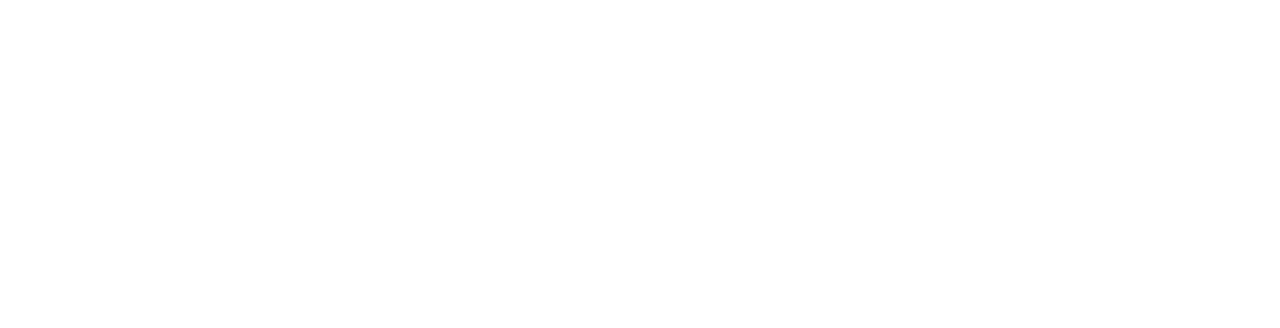
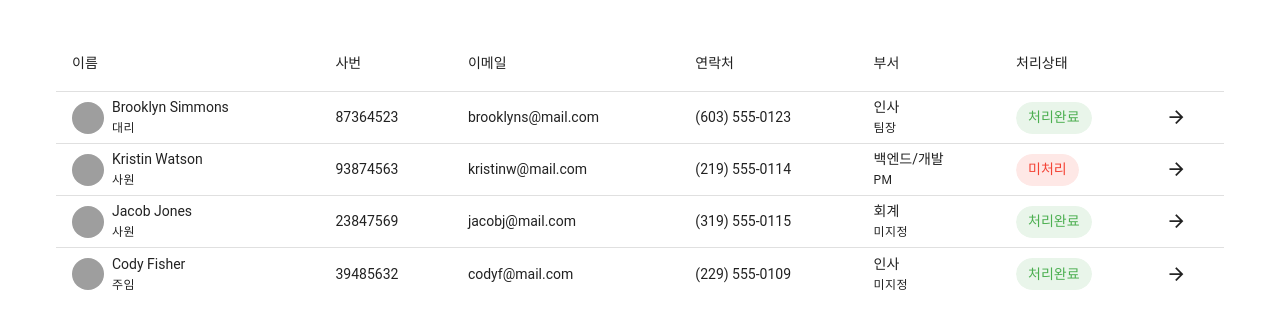
Before and after one commit to yehang218/Empick, a Vue app: page /test/list in a window 1280 px wide. Before the commit this address had no page. Shown: the top 328 px of the page. Built offline with nearby package versions, Linux system fonts and the light colour scheme; grey boxes are pictures that could not be loaded.

Commit message:
feat : router 동작 변경

```diff
--- a/package.json
+++ b/package.json
@@ -19,6 +19,7 @@
   },
   "devDependencies": {
     "@vitejs/plugin-vue": "^5.2.3",
-    "vite": "^6.3.5"
+    "vite": "^6.3.5",
+    "vite-plugin-vue-devtools": "^7.7.2"
   }
 }
--- a/src/components/common/ListView.vue
+++ b/src/components/common/ListView.vue
@@ -1,11 +1,112 @@
 <template>
-    <div>
-        공통으로 사용할 리스트
-    </div>
+    <v-container>
+        <v-table class="mt-5">
+            <thead>
+                <tr>
+                    <th>이름</th>
+                    <th>사번</th>
+                    <th>이메일</th>
+                    <th>연락처</th>
+                    <th>부서</th>
+                    <th>처리상태</th>
+                    <th></th>
+                </tr>
+            </thead>
+            <tbody>
+                <tr v-for="(user, index) in users" :key="index">
+                    <td class="d-flex align-center">
+                        <v-avatar class="me-2" size="32">
+                            <v-img :src="user.avatar" />
+                        </v-avatar>
+                        <div>
+                            <div>{{ user.name }}</div>
+                            <div class="text-caption grey--text">{{ user.position }}</div>
+                        </div>
+                    </td>
+                    <td>{{ user.id }}</td>
+                    <td>{{ user.email }}</td>
+                    <td>{{ user.phone }}</td>
+                    <td>
+                        <div>{{ user.department }}</div>
+                        <div class="text-caption grey--text">{{ user.departmentPosition }}</div>
+                    </td>
+                    <td>
+                        <v-chip :color="user.status === '처리완료' ? 'green lighten-4' : 'red lighten-4'"
+                            :text-color="user.status === '처리완료' ? 'green darken-2' : 'red darken-2'" small>
+                            {{ user.status }}
+                        </v-chip>
+                    </td>
+                    <td>
+                        <v-icon>mdi-arrow-right</v-icon>
+                    </td>
+                </tr>
+            </tbody>
+        </v-table>
+    </v-container>
 </template>
 
-<script setup>
-
+<script>
+export default {
+    data() {
+        return {
+            users: [
+                {
+                    name: 'Brooklyn Simmons',
+                    position: '대리',
+                    id: '87364523',
+                    email: 'brooklyns@mail.com',
+                    phone: '(603) 555-0123',
+                    department: '인사',
+                    departmentPosition: '팀장',
+                    status: '처리완료',
+                    avatar: 'https://cdn.vuetifyjs.com/images/john.jpg'
+                },
+                {
+                    name: 'Kristin Watson',
+                    position: '사원',
+                    id: '93874563',
+                    email: 'kristinw@mail.com',
+                    phone: '(219) 555-0114',
+                    department: '백엔드/개발',
+                    departmentPosition: 'PM',
+                    status: '미처리',
+                    avatar: 'https://cdn.vuetifyjs.com/images/john.jpg'
+                },
+                {
+                    name: 'Jacob Jones',
+                    position: '사원',
+                    id: '23847569',
+                    email: 'jacobj@mail.com',
+                    phone: '(319) 555-0115',
+                    department: '회계',
+                    departmentPosition: '미지정',
+                    status: '처리완료',
+                    avatar: 'https://cdn.vuetifyjs.com/images/john.jpg'
+                },
+                {
+                    name: 'Cody Fisher',
+                    position: '주임',
+                    id: '39485632',
+                    email: 'codyf@mail.com',
+                    phone: '(229) 555-0109',
+                    department: '인사',
+                    departmentPosition: '미지정',
+                    status: '처리완료',
+                    avatar: 'https://cdn.vuetifyjs.com/images/john.jpg'
+                },
+                // 다른 항목들도 동일하게 추가 가능
+            ]
+        }
+    }
+}
 </script>
 
-<style scoped></style>
+<style scoped>
+th {
+    font-weight: bold;
+}
+
+td {
+    vertical-align: middle;
+}
+</style>
--- a/src/router/index.js
+++ b/src/router/index.js
@@ -1,4 +1,4 @@
-import { createRouter, createWebHashHistory, createWebHistory } from 'vue-router';
+import { createRouter, createWebHistory } from 'vue-router';
 
 const routes = [
     // TODO: 이 형식으로 라우터 추가
@@ -9,10 +9,20 @@ const routes = [
     //     component: () => import('../views/CounselingReport.vue'),
     //     props: true
     // },
+    {
+        path: '/test/list',
+        name: 'ListView',
+        component: () => import('@/components/common/ListView.vue')
+    },
+    {
+        path: '/',
+        name: 'MainPage',
+        component: () => import('@/pages/MainPage.vue')
+    }
 ];
 
 const router = createRouter({
-    history: createWebHashHistory(),
+    history: createWebHistory(),
     routes
 });
 
--- a/vite.config.js
+++ b/vite.config.js
@@ -1,14 +1,18 @@
 import { fileURLToPath, URL } from 'node:url'
 import { defineConfig } from 'vite'
 import vue from '@vitejs/plugin-vue'
+import vueDevTools from 'vite-plugin-vue-devtools'
 
 // https://vite.dev/config/
 export default defineConfig({
-  plugins: [vue()],
+  plugins: [
+    vue(),
+    vueDevTools()
+  ],
   resolve: {
     alias: {
       '@': fileURLToPath(new URL('./src', import.meta.url))
-    }
+    },
   },
   server: {
     port: 8080,
```
Also changed, not shown: 1 other file (tests, documents, lock files or other folders).
